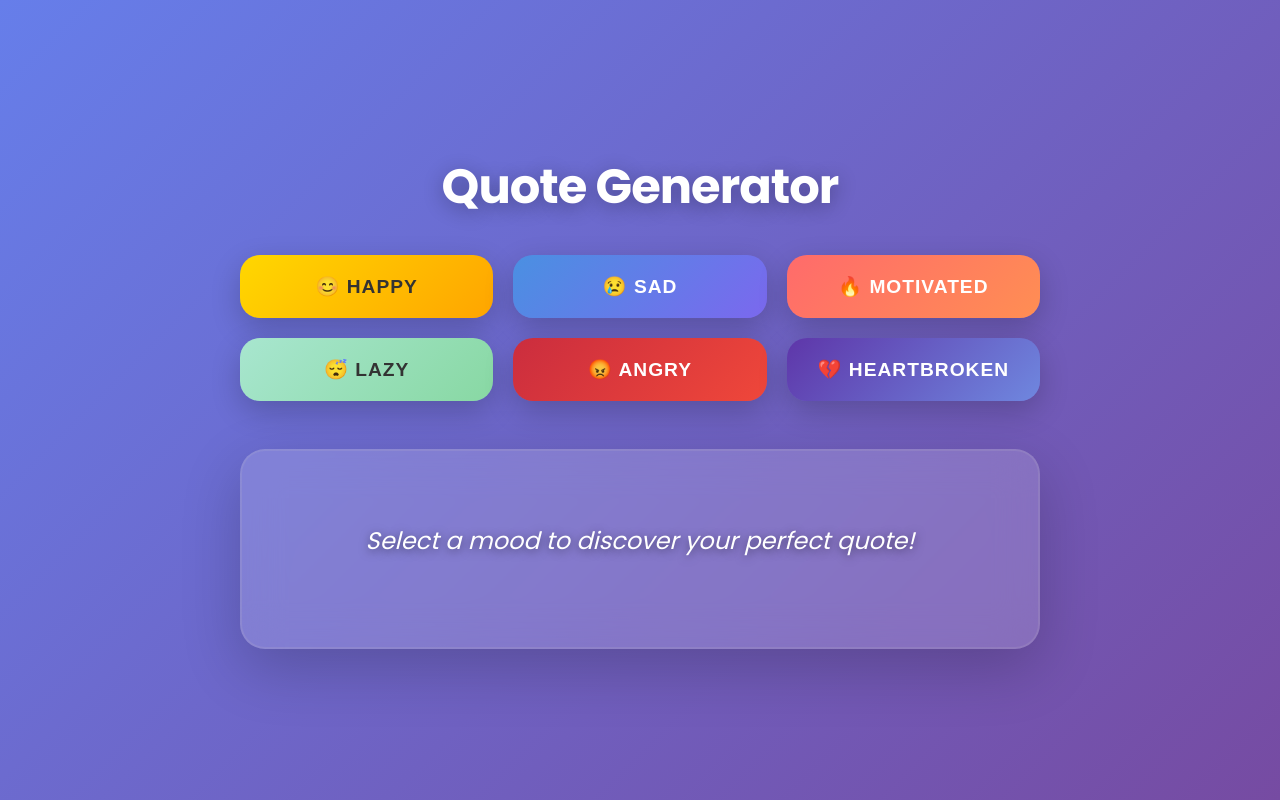
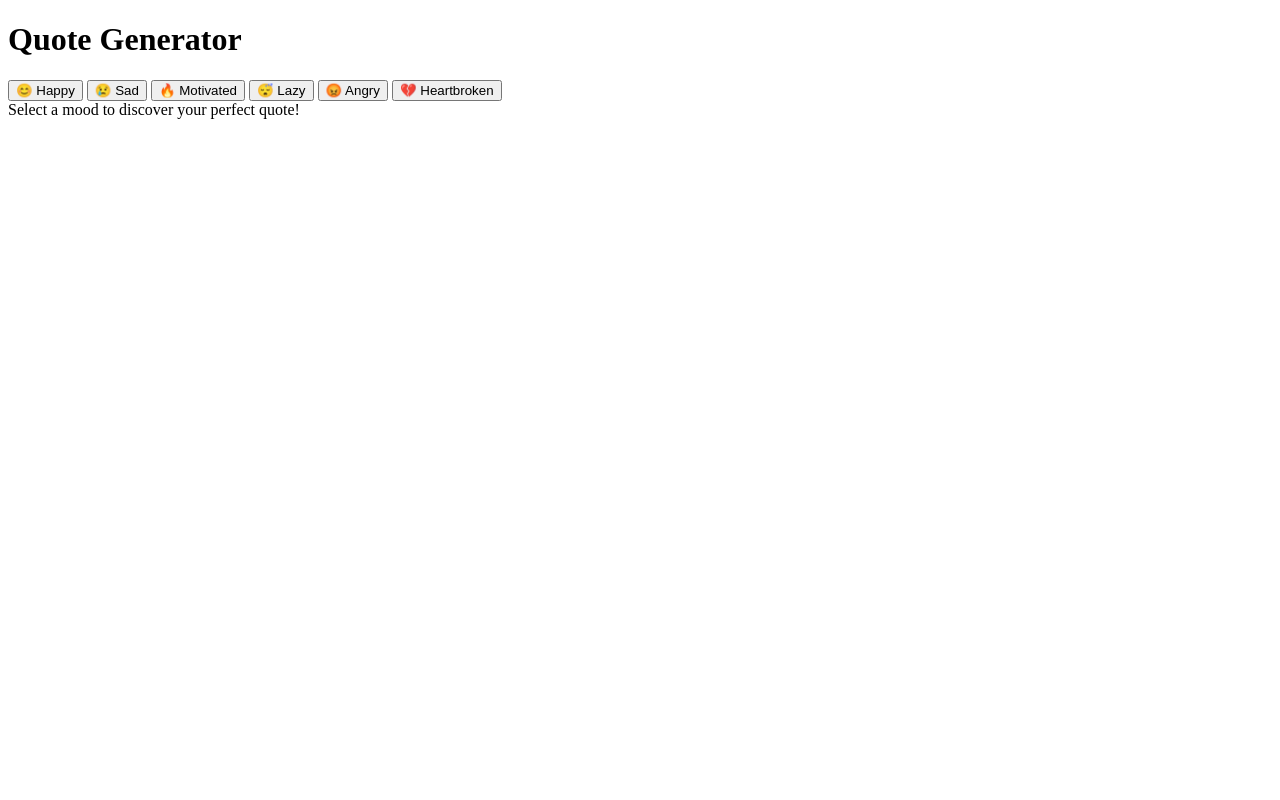
Before and after one commit to momin-zain/quoteGenerator, a plain HTML site: page index.html in a window 1280 px wide. Drawn offline with Linux system fonts and the light colour scheme.

Commit message:
Update index.html

```diff
--- a/index.html
+++ b/index.html
@@ -5,7 +5,7 @@
     <meta name="viewport" content="width=device-width, initial-scale=1.0">
     <title>Mood-Based Quote Generator</title>
     <link href="https://fonts.googleapis.com/css2?family=Poppins:wght@300;400;600;700&display=swap" rel="stylesheet">
-    <link rel="stylesheet" href="style.css">
+<!--     <link rel="stylesheet" href="style.css">-->
 </head>
 <body>
     <div class="container">
@@ -42,8 +42,8 @@
         </div>
     </div>
 
-    <script src="script.js">
+<!--     <script src="script.js">
 
-    </script>
+    </script> -->
 </body>
 </html>
```
